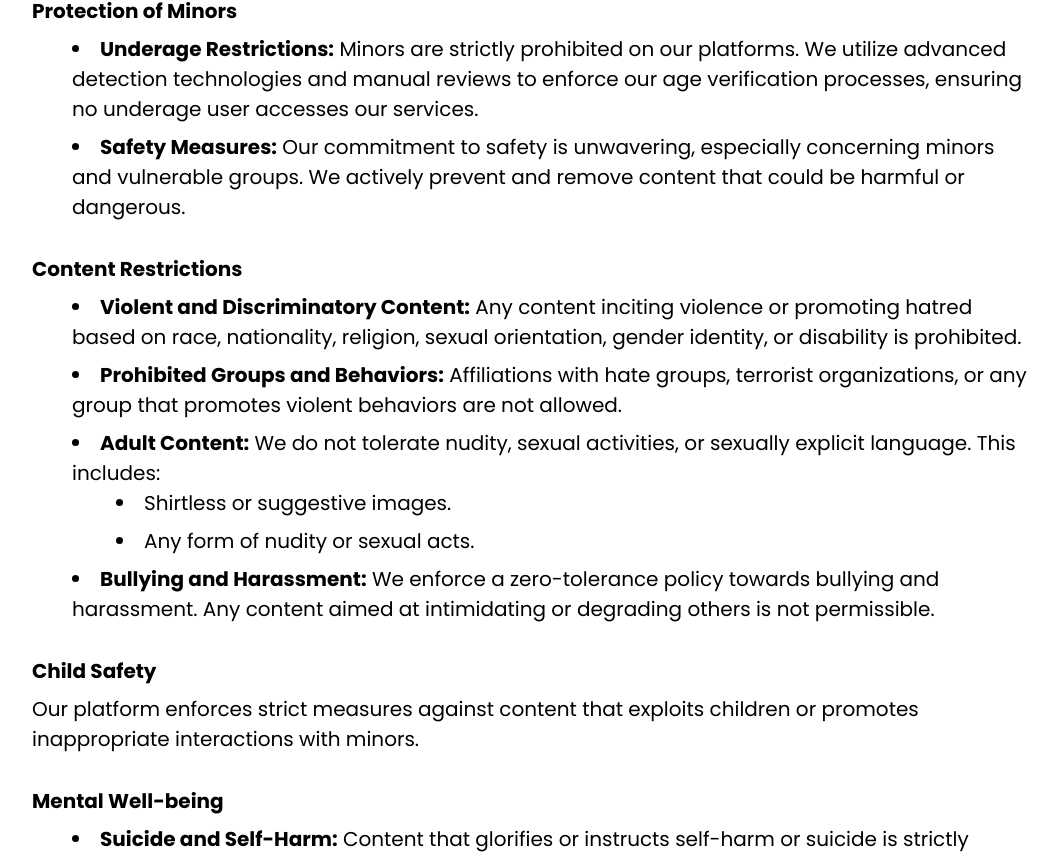
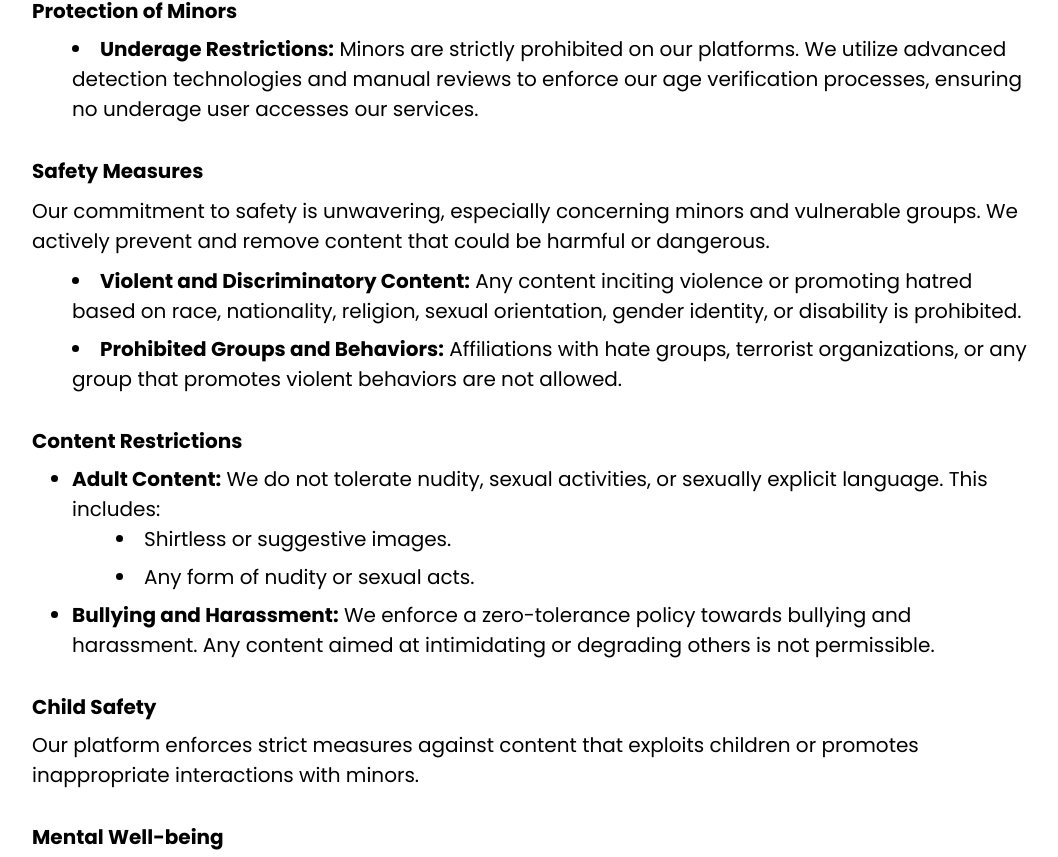
Before and after one commit to rickychan0611/popchat, a Next.js app: page /safety-center/guidelines in a window 1280 px wide. Shown: the part 632-1489 px from the top of the page, without its empty margins (108-1166 px from the left). Built offline with nearby package versions, Linux system fonts and the light colour scheme.

Commit message:
fix communty page

```diff
--- a/src/components/Safety/Community.tsx
+++ b/src/components/Safety/Community.tsx
@@ -43,17 +43,15 @@ const Community = (props: Props) => {
                 verification processes, ensuring no underage user accesses our
                 services.
               </li>
-              <li>
-                <span className="font-bold">Safety Measures:</span> Our
-                commitment to safety is unwavering, especially concerning minors
-                and vulnerable groups. We actively prevent and remove content
-                that could be harmful or dangerous.
-              </li>
             </ul>
           </section>
+          <h3 >Safety Measures</h3>
+          <p>Our commitment to safety is unwavering, especially concerning minors
+            and vulnerable groups. We actively prevent and remove content
+            that could be harmful or dangerous.
+          </p>
 
           <section className="mb-8">
-            <h3 className="font-bold mb-2">Content Restrictions</h3>
             <ul className="list-disc list-inside space-y-2">
               <li>
                 <span className="font-bold">
@@ -70,6 +68,11 @@ const Community = (props: Props) => {
                 Affiliations with hate groups, terrorist organizations, or any
                 group that promotes violent behaviors are not allowed.
               </li>
+            </ul>
+          </section>
+          <section className="mb-8">
+            <h3 className="font-bold mb-2">Content Restrictions</h3>
+            <ul>
               <li>
                 <span className="font-bold">Adult Content:</span> We do not
                 tolerate nudity, sexual activities, or sexually explicit
```
